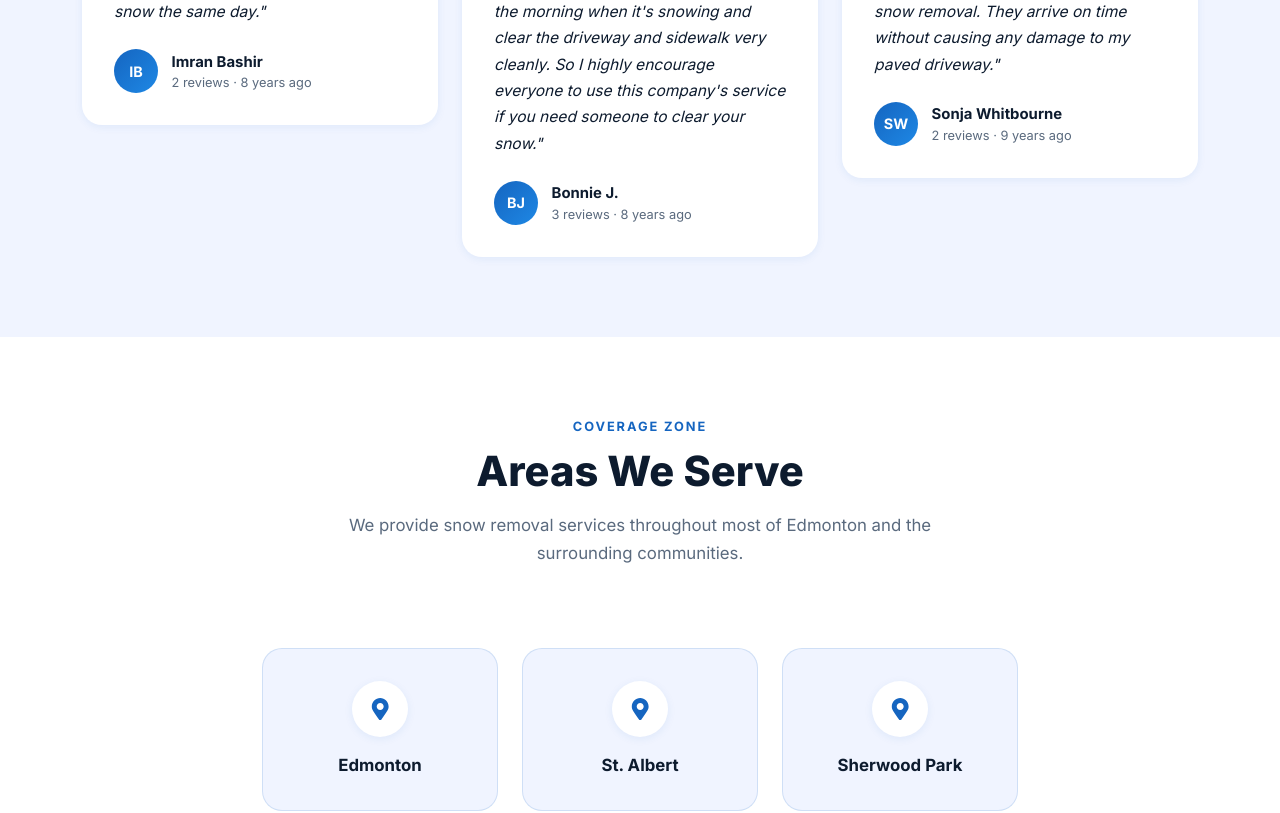
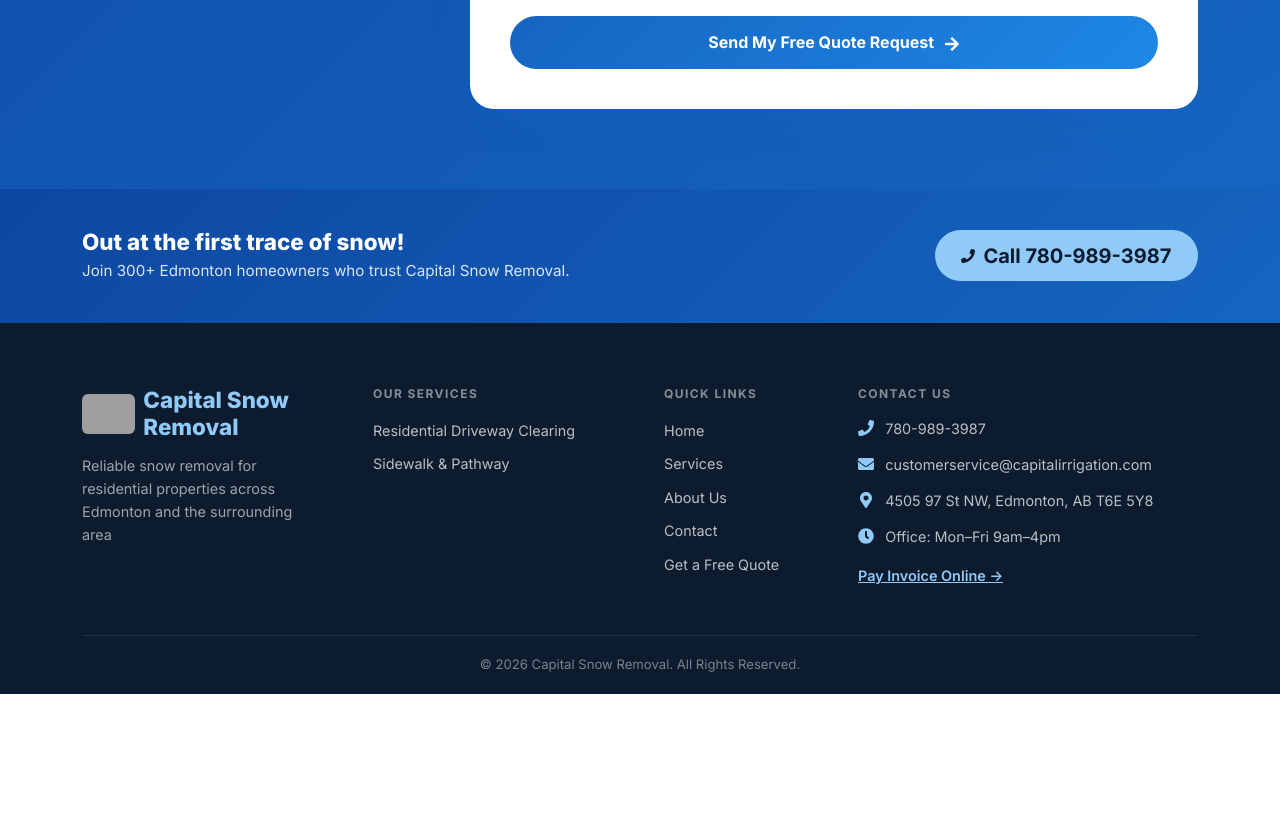
Before and after one commit to tuancat8730-sam/ci_snow_1, a React (Vite) app: page / in a window 1280 px wide. Shown: the part 5626-6439 px from the top of the page. After the commit the page ends 6320 px from the top, so only its background shows below. Built offline with nearby package versions, Linux system fonts and the light colour scheme; grey boxes are pictures that could not be loaded.

Commit message:
fix: remove testimonials section and "and businesses" from footer
Remove the Testimonials section from the home page along with its
now-unused component, data file, and CSS. Trim the footer CTA line
to "Join 300+ Edmonton homeowners who trust Capital Snow Removal."

```diff
--- a/src/components/layout/Footer.jsx
+++ b/src/components/layout/Footer.jsx
@@ -37,7 +37,7 @@ export default function Footer() {
           <div>
             <h3 className="footer-cta-title">Out at the first trace of snow!</h3>
             <p className="footer-cta-sub mb-0">
-              Join 300+ Edmonton homeowners and businesses who trust Capital Snow Removal.
+              Join 300+ Edmonton homeowners who trust Capital Snow Removal.
             </p>
           </div>
           <a
--- a/src/components/sections/Testimonials.jsx
+++ /dev/null
@@ -1,79 +0,0 @@
-import { FaStar, FaRegStar, FaAward, FaThumbsUp } from 'react-icons/fa'
-import { TESTIMONIALS } from '../../data/testimonials'
-import SectionHeader from '../ui/SectionHeader'
-import ScrollReveal from '../ui/ScrollReveal'
-
-function Stars({ rating }) {
-  return (
-    <div className="testimonial-stars">
-      {[1, 2, 3, 4, 5].map((n) =>
-        n <= rating
-          ? <FaStar key={n} className="star filled" />
-          : <FaRegStar key={n} className="star" />
-      )}
-    </div>
-  )
-}
-
-function TestimonialCard({ review, delay }) {
-  return (
-    <ScrollReveal delay={delay}>
-      <div className="testimonial-card h-100">
-        <Stars rating={review.rating} />
-        <p className="testimonial-quote">"{review.quote}"</p>
-        <div className="testimonial-author">
-          <div className="testimonial-avatar">{review.initials}</div>
-          <div>
-            <p className="testimonial-name">{review.name}</p>
-            <p className="testimonial-location">{review.location} · {review.date}</p>
-          </div>
-        </div>
-      </div>
-    </ScrollReveal>
-  )
-}
-
-export default function Testimonials() {
-  return (
-    <section className="section-testimonials">
-      <div className="container-xl">
-        <ScrollReveal>
-          <SectionHeader
-            label="Customer Reviews"
-            title="What Our Clients Say"
-            subtitle="Real feedback from homeowners across the Edmonton area."
-          />
-        </ScrollReveal>
-
-        {/* Trust bar */}
-        <ScrollReveal>
-          <div className="testimonial-trust-bar">
-            <div className="trust-stat">
-              <FaStar className="trust-stat-icon" />
-              <span className="trust-stat-value">4.9/5</span>
-              <span className="trust-stat-label">Average Rating</span>
-            </div>
-            <div className="trust-stat">
-              <FaAward className="trust-stat-icon" />
-              <span className="trust-stat-value">350+</span>
-              <span className="trust-stat-label">Happy Clients</span>
-            </div>
-            <div className="trust-stat">
-              <FaThumbsUp className="trust-stat-icon" />
-              <span className="trust-stat-value">98%</span>
-              <span className="trust-stat-label">Would Recommend</span>
-            </div>
-          </div>
-        </ScrollReveal>
-
-        <div className="row row-cols-1 row-cols-md-2 row-cols-lg-3 g-4 mt-2 justify-content-center">
-          {TESTIMONIALS.map((review, i) => (
-            <div className="col" key={review.id}>
-              <TestimonialCard review={review} delay={Math.min(i + 1, 5)} />
-            </div>
-          ))}
-        </div>
-      </div>
-    </section>
-  )
-}
--- a/src/data/testimonials.js
+++ /dev/null
@@ -1,83 +0,0 @@
-export const TESTIMONIALS = [
-  {
-    id: 1,
-    name: 'Morgan Gagnon',
-    initials: 'MG',
-    location: '4 reviews',
-    rating: 5,
-    date: '1 year ago',
-    quote: "Capital Snow Removal provides excellent residential snow removal service. We've used their service for several years now, and they are always fast, professional, and reliable. They do great work and exceed our expectations. If you're looking for help with snow removal this coming winter, I highly recommend contacting them!",
-  },
-  {
-    id: 2,
-    name: 'Aileen Elliott',
-    initials: 'AE',
-    location: '5 reviews',
-    rating: 5,
-    date: '1 year ago',
-    quote: "I highly recommend using Capital Snow Removal's services. They are professional, efficient, and very pleasant to work with. They provide excellent customer service and respond quickly to my questions and requests. They've met our expectations with fast service and an excellent team working at our home and their office. We look forward to working with them for many years to come. - Bob & Aileen Elliott",
-  },
-  {
-    id: 3,
-    name: 'Suhail G',
-    initials: 'SG',
-    location: 'Local Guide · 32 reviews',
-    rating: 5,
-    date: '3 years ago',
-    quote: "I used Capital Snow Removal's snow clearing service last year and was very satisfied. They exceeded expectations, usually clearing the snow before 7am.",
-  },
-  {
-    id: 4,
-    name: 'Margaret Wong',
-    initials: 'MW',
-    location: '2 reviews',
-    rating: 5,
-    date: '8 years ago',
-    quote: "Last year we used Capital Snow Removal's snow clearing service, and we found them VERY RELIABLE - they did a great job all winter long. We especially liked their monitoring team, who regularly checked whether salting was needed. They're very responsive. We'll continue using their snow removal service for years to come. My father is elderly, and every time he calls Capital Snow Removal, they're very patient with him and resolve all his concerns.",
-  },
-  {
-    id: 5,
-    name: 'Mica Wickramasekara',
-    initials: 'MW',
-    location: '3 reviews',
-    rating: 5,
-    date: '8 years ago',
-    quote: "We've been Capital Snow Removal customers for over 2 years and are very happy with their service. We've never had to call or remind them to clear the driveway and sidewalk. They've done a great job. I highly encourage everyone to use their service if you want snow cleared from your home.",
-  },
-  {
-    id: 6,
-    name: 'Gillian Sutherland',
-    initials: 'GS',
-    location: '5 reviews',
-    rating: 5,
-    date: '8 years ago',
-    quote: "I've been a lucky customer of Capital Snow Removal for 4 years now. They're a fantastic company, doing great snow removal work for us. They're fast, thorough, considerate, and have excellent customer service! I highly recommend using their service - you won't be disappointed.",
-  },
-  {
-    id: 7,
-    name: 'Imran Bashir',
-    initials: 'IB',
-    location: '2 reviews',
-    rating: 5,
-    date: '8 years ago',
-    quote: "We've used Capital Snow's service for the past three winters and are very happy with the service we received. They're very punctual and always clear snow the same day.",
-  },
-  {
-    id: 8,
-    name: 'Bonnie J.',
-    initials: 'BJ',
-    location: '3 reviews',
-    rating: 5,
-    date: '8 years ago',
-    quote: "I've used Capital Snow Removal's service for many years and have always been very happy with their work. They really do show up early in the morning when it's snowing and clear the driveway and sidewalk very cleanly. So I highly encourage everyone to use this company's service if you need someone to clear your snow.",
-  },
-  {
-    id: 9,
-    name: 'Sonja Whitbourne',
-    initials: 'SW',
-    location: '2 reviews',
-    rating: 5,
-    date: '9 years ago',
-    quote: 'Capital Snow Removal has been clearing snow for me since 2007. They always provide excellent customer service and do an excellent job with snow removal. They arrive on time without causing any damage to my paved driveway.',
-  },
-]
--- a/src/pages/Home.jsx
+++ b/src/pages/Home.jsx
@@ -3,7 +3,6 @@ import Services from '../components/sections/Services'
 import HowItWorks from '../components/sections/HowItWorks'
 import WhyChooseUs from '../components/sections/WhyChooseUs'
 import Pricing from '../components/sections/Pricing'
-import Testimonials from '../components/sections/Testimonials'
 import ServiceArea from '../components/sections/ServiceArea'
 import ContactForm from '../components/sections/ContactForm'
 
@@ -15,7 +14,6 @@ export default function Home() {
       <HowItWorks />
       <WhyChooseUs />
       <Pricing />
-      <Testimonials />
       <ServiceArea />
       <ContactForm />
     </main>
--- a/src/styles/sections.css
+++ b/src/styles/sections.css
@@ -172,104 +172,6 @@
   flex-shrink: 0;
 }
 
-/* ── Testimonials ── */
-.section-testimonials {
-  padding: var(--section-py) 0;
-  background-color: var(--color-light-bg);
-}
-
-.testimonial-card {
-  background: #fff;
-  border-radius: 1.25rem;
-  padding: 2rem;
-  height: 100%;
-  box-shadow: var(--shadow-sm);
-  transition: transform var(--transition-base), box-shadow var(--transition-base);
-}
-
-.testimonial-card:hover {
-  transform: translateY(-5px);
-  box-shadow: var(--shadow-md);
-}
-
-.testimonial-stars {
-  color: var(--color-star);
-  font-size: 1.1rem;
-  margin-bottom: 1rem;
-  display: flex;
-  gap: 0.1rem;
-}
-
-.testimonial-quote {
-  color: var(--color-dark-text);
-  font-size: 0.97rem;
-  line-height: 1.7;
-  margin-bottom: 1.5rem;
-  font-style: italic;
-}
-
-.testimonial-quote::before {
-  content: '"';
-  font-size: 2rem;
-  color: var(--color-primary);
-  line-height: 0;
-  vertical-align: -0.4em;
-  margin-right: 0.1em;
-}
-
-.testimonial-avatar {
-  width: 44px;
-  height: 44px;
-  background: linear-gradient(135deg, var(--color-primary), var(--color-primary-light));
-  border-radius: 50%;
-  display: flex;
-  align-items: center;
-  justify-content: center;
-  color: #fff;
-  font-weight: 700;
-  font-size: 0.9rem;
-  flex-shrink: 0;
-}
-
-.testimonial-name {
-  font-weight: 700;
-  font-size: 0.93rem;
-  color: var(--color-dark-text);
-  margin: 0;
-}
-
-.testimonial-location {
-  font-size: 0.8rem;
-  color: var(--color-gray-text);
-  margin: 0;
-}
-
-.trust-bar {
-  background: #fff;
-  border-radius: 1rem;
-  padding: 1.2rem 2rem;
-  box-shadow: var(--shadow-sm);
-  display: flex;
-  align-items: center;
-  justify-content: center;
-  gap: 2.5rem;
-  flex-wrap: wrap;
-  margin-bottom: 3rem;
-}
-
-.trust-bar-item {
-  display: flex;
-  align-items: center;
-  gap: 0.6rem;
-  font-weight: 600;
-  color: var(--color-dark-text);
-  font-size: 0.92rem;
-}
-
-.trust-bar-item svg {
-  color: var(--color-primary);
-  font-size: 1.3rem;
-}
 
 /* ── Service Area ── */
 .section-area {
@@ -411,52 +313,6 @@
 .spin {
   animation: spin 0.8s linear infinite;
   display: inline-block;
-}
-
-/* ── Testimonial trust bar ── */
-.testimonial-trust-bar {
-  display: flex;
-  justify-content: center;
-  gap: 3rem;
-  flex-wrap: wrap;
-  background: #fff;
-  border-radius: 1rem;
-  padding: 1.4rem 2rem;
-  box-shadow: var(--shadow-sm);
-  margin-bottom: 2.5rem;
-}
-
-.trust-stat {
-  display: flex;
-  flex-direction: column;
-  align-items: center;
-  gap: 0.2rem;
-  text-align: center;
-}
-
-.trust-stat-icon {
-  font-size: 1.5rem;
-  color: var(--color-primary);
-  margin-bottom: 0.25rem;
-}
-
-.trust-stat-value {
-  font-size: 1.5rem;
-  font-weight: 800;
-  color: var(--color-dark-text);
-  line-height: 1;
-}
-
-.trust-stat-label {
-  font-size: 0.8rem;
-  color: var(--color-gray-text);
-  font-weight: 500;
-}
-
-.testimonial-author {
-  display: flex;
-  align-items: center;
-  gap: 0.85rem;
 }
 
 /* ── Service Area ── */
```
